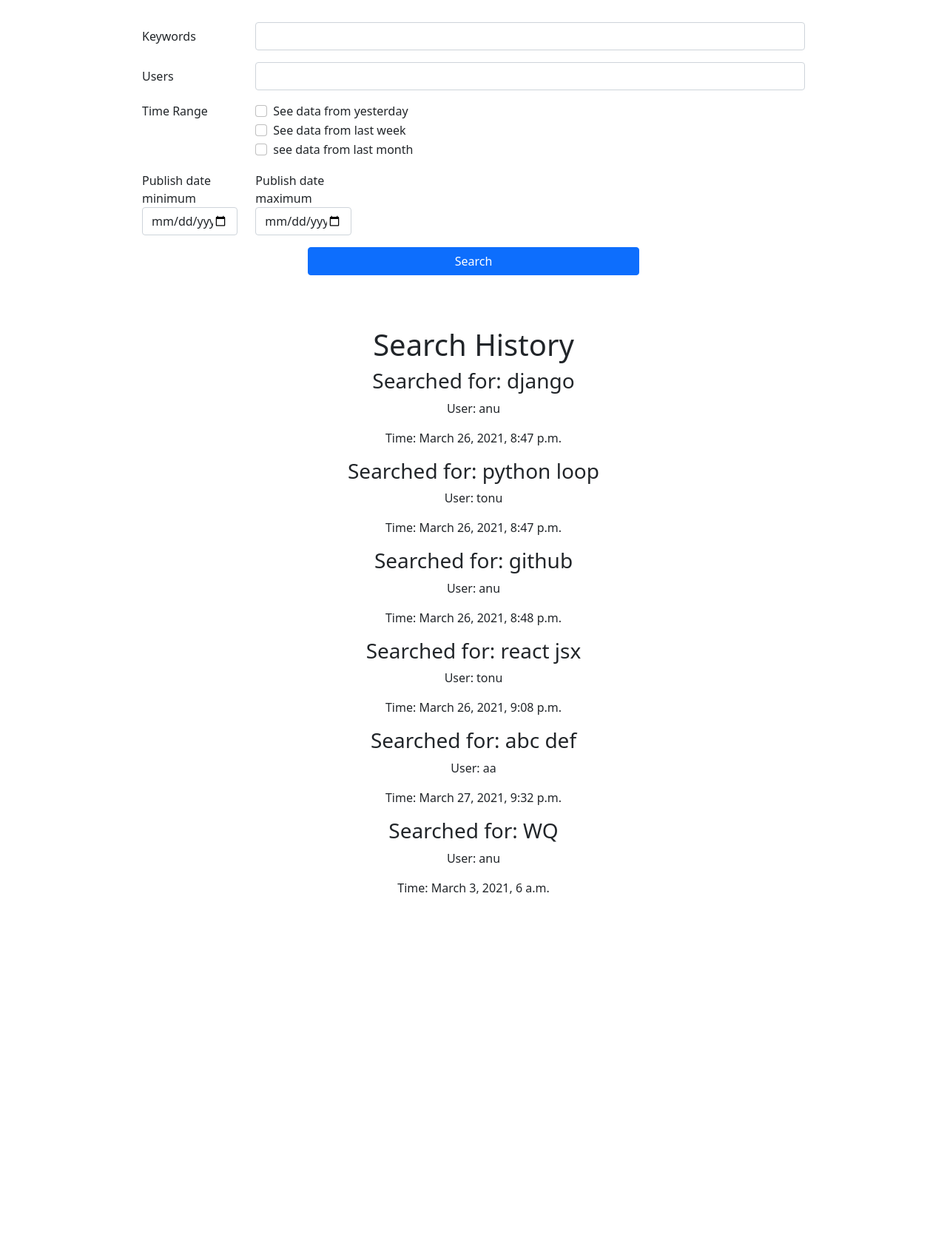
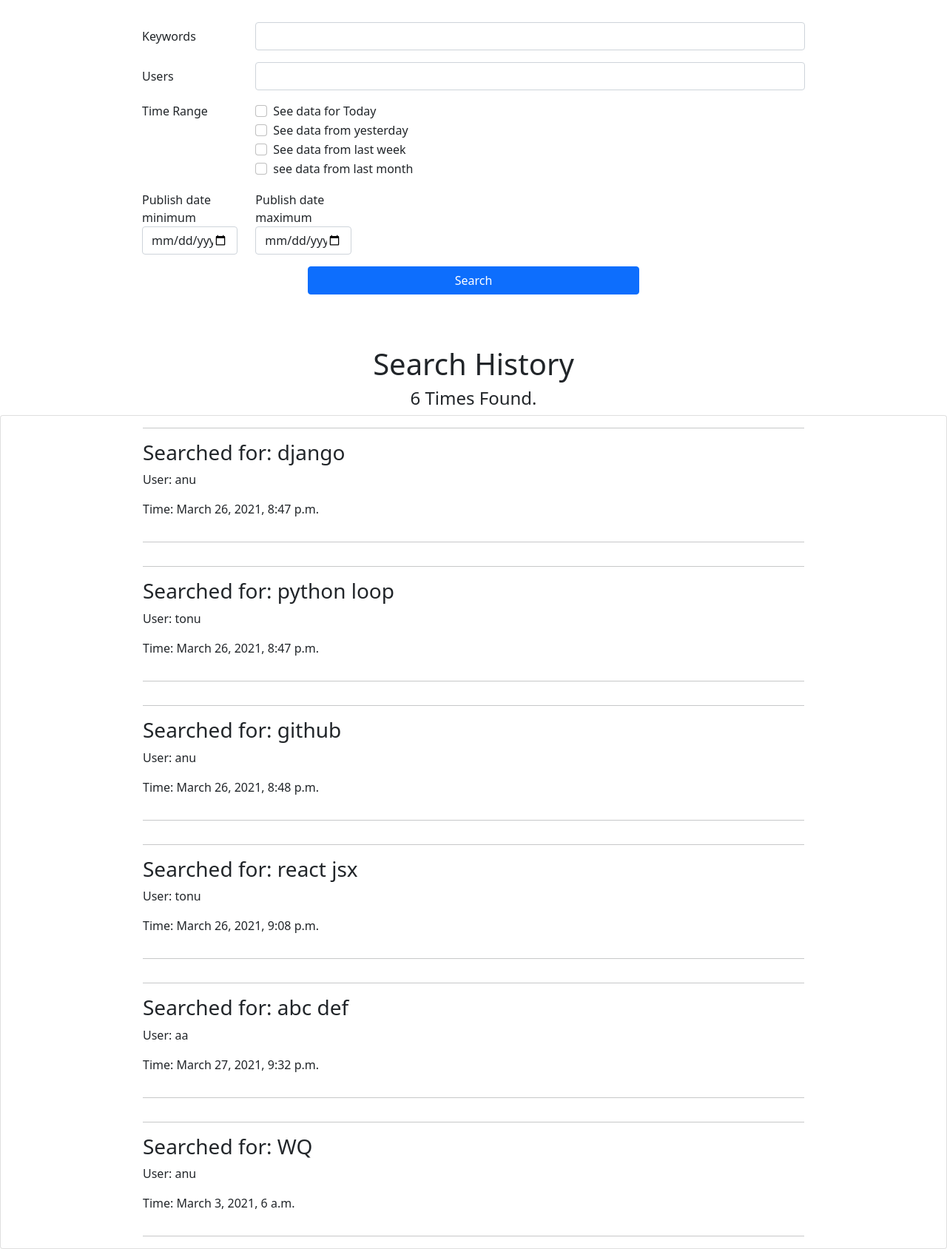
Before and after one commit to ferdows49/qtec, a Django app: template templates/base_generic.html in a window 1280 px wide. Shown: the whole page at 74% size. Before the commit the page ends 1208 px from the top, so only its background shows below. Run offline with Django 3.2, Linux system fonts and the light colour scheme; the template is opened without the code that fills it: values that come from a table or form of the project are taken from there, others are empty; data comes from the database, SQL or seed files in the repository; both versions use the stored data as it was before the commit; parts of the project's set-up code (start-up, migrations or seed data) failed here and were passed over.

Commit message:
complete

```diff
--- a/google/settings.py
+++ b/google/settings.py
@@ -11,7 +11,6 @@
 """
 import os
 from pathlib import Path
-import django_heroku
 
 # Build paths inside the project like this: BASE_DIR / 'subdir'.
 BASE_DIR = Path(__file__).resolve().parent.parent
@@ -24,7 +23,7 @@
 SECRET_KEY = ')gvzll523z3xxed1a@j1xprbz@r)ydn!*hx=k-+rqe=w6v!fp='
 
 # SECURITY WARNING: don't run with debug turned on in production!
-DEBUG = False
+DEBUG = True
 
 ALLOWED_HOSTS = ['*']
 
@@ -39,7 +38,6 @@
     'django.contrib.messages',
     'django.contrib.staticfiles',
     'search_history',
-    # 'django_filter',
 ]
 
 MIDDLEWARE = [
@@ -129,5 +127,3 @@
 ]
 
 STATIC_ROOT = os.path.join(BASE_DIR, 'static')
-
-django_heroku.settings(locals())
--- a/search_history/models.py
+++ b/search_history/models.py
@@ -9,8 +9,7 @@
     ]
     keyword = models.CharField(max_length=200)
     user = models.CharField(max_length=100)
-    time = models.DateTimeField()
-    result = models.CharField(max_length=1, choices=RESULT)
+    time = models.DateTimeField(auto_now=False)
 
     def __str__(self):
         return self.keyword
--- a/static/base_dir.css
+++ b/static/base_dir.css
@@ -0,0 +1,18 @@
+form {
+    margin-left: 15%;
+    margin-right: 15%;
+    margin-top: 30px;
+    margin-bottom: 30px;
+}
+
+.main {
+    text-align: center;
+    padding-top: 40px;
+}
+
+.card {
+    text-align: left;
+    padding-left: 15%;
+    padding-right: 15%;
+
+}
--- a/templates/base_generic.html
+++ b/templates/base_generic.html
@@ -4,28 +4,11 @@
 <head>
     <meta charset="UTF-8">
     <title>Google search history</title>
-{#    <script>#}
-{#        function getValues() {#}
-{#            var selected = new Array();#}
-{#            k_ckbox = document.getElementById("keyword");#}
-{#            sel_k_ckbox = k_ckbox.getElementsByTagName("input");#}
-{#            for (var i=0; i>sel_k_ckbox.length; i++) {#}
-{#                if (sel_k_ckbox[i].checked) {#}
-{#                    selected.push(sel_k_ckbox[i].value)#}
-{#                }#}
-{#                if (selected.length>0) {#}
-{#                    document.getElementById("a").innerHTML=selected;#}
-{#                }#}
-{#            }#}
-{#        }#}
-{#    </script>#}
+    <link rel="stylesheet" type="text/css" href="{% static 'base_dir.css' %}">
     <link href="https://cdn.jsdelivr.net/npm/bootstrap@5.0.0-beta3/dist/css/bootstrap.min.css" rel="stylesheet" integrity="sha384-eOJMYsd53ii+scO/bJGFsiCZc+5NDVN2yr8+0RDqr0Ql0h+rP48ckxlpbzKgwra6" crossorigin="anonymous">
 </head>
 <body>
-    <form style="margin-left: 15%;
-    margin-right: 15%;
-    margin-top: 30px;
-    margin-bottom: 30px;">
+    <form>
         <div class="row mb-3">
             <label for="Keywords" class="col-sm-2 col-form-label">Keywords</label>
             <div class="col-sm-10">
@@ -41,6 +24,12 @@
         <fieldset class="row mb-3">
             <legend class="col-form-label col-sm-2 pt-0">Time Range</legend>
             <div class="col-sm-10">
+                <div class="form-check">
+                    <input class="form-check-input" type="checkbox" name="for_today" id="gridRadios1" value="option1">
+                    <label class="form-check-label" for="gridRadios1">
+                        See data for Today
+                    </label>
+                </div>
                 <div class="form-check">
                     <input class="form-check-input" type="checkbox" name="from_yesterday" id="gridRadios1" value="option1">
                     <label class="form-check-label" for="gridRadios1">
@@ -76,13 +65,20 @@
         </div>
     </form>
 
-    <div style="text-align: center; padding-top: 40px">
-        <h1>Search History</h1>
-        {% for history in histories %}
-            <h3>Searched for: {{ history.keyword }}</h3>
-            <p>User: {{ history.user }}</p>
-            <p>Time: {{ history.time }}</p>
-        {% endfor %}
+    <div class="main">
+        <div class="head">
+            <h1>Search History</h1>
+            <h4>{{ qs.count }} Times Found.</h4>
+        </div>
+        <div class="card">
+            {% for history in qs %}
+                <hr>
+                <h3>Searched for: {{ history.keyword }}</h3>
+                <p>User: {{ history.user }}</p>
+                <p>Time: {{ history.time }}</p>
+                <hr>
+            {% endfor %}
+        </div>
     </div>
 </body>
 
```
Also changed, not shown: search_history/views.py (+8 -4 lines), db.sqlite3, search_history/migrations/0003_remove_s_history_result.py (added), 1 other file.
